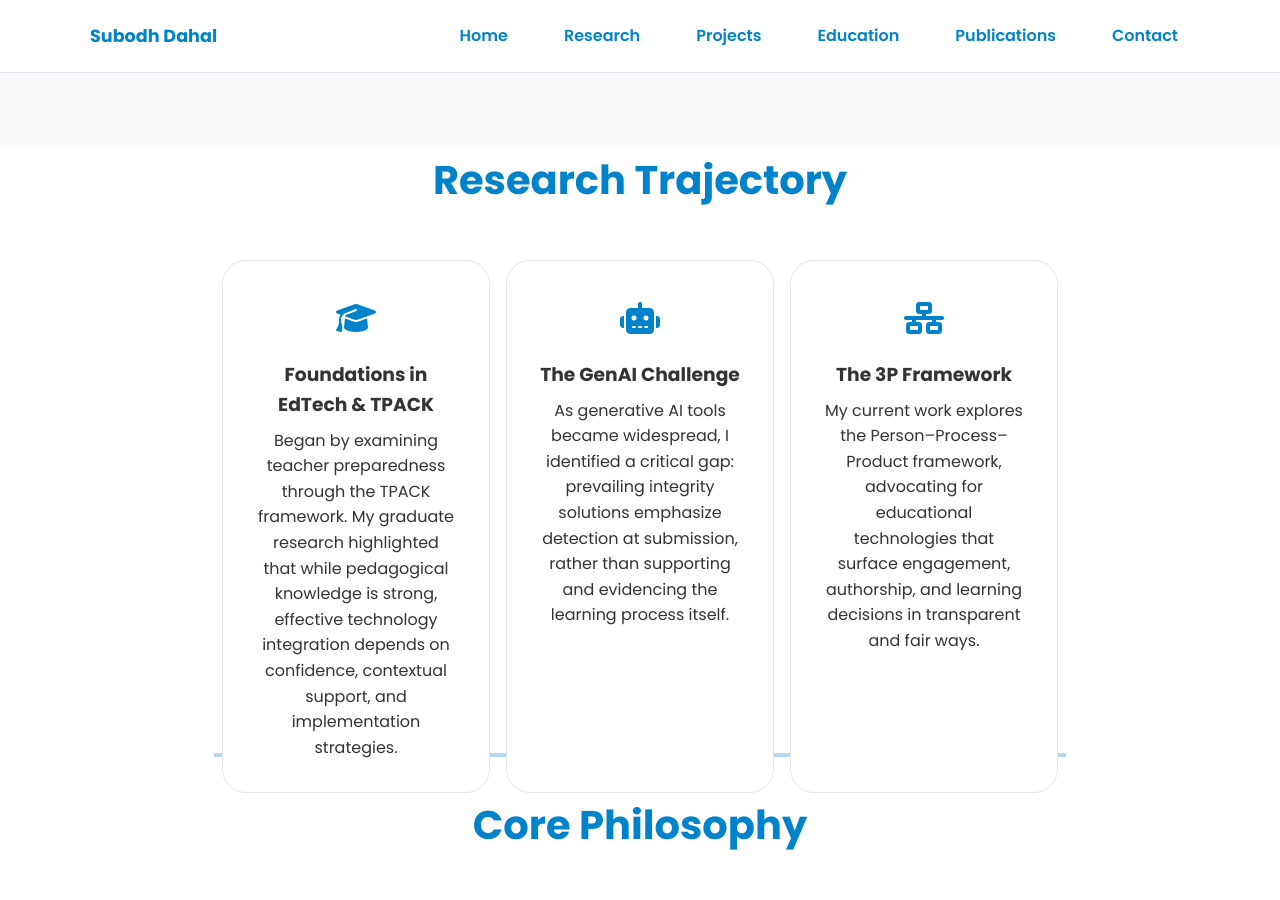
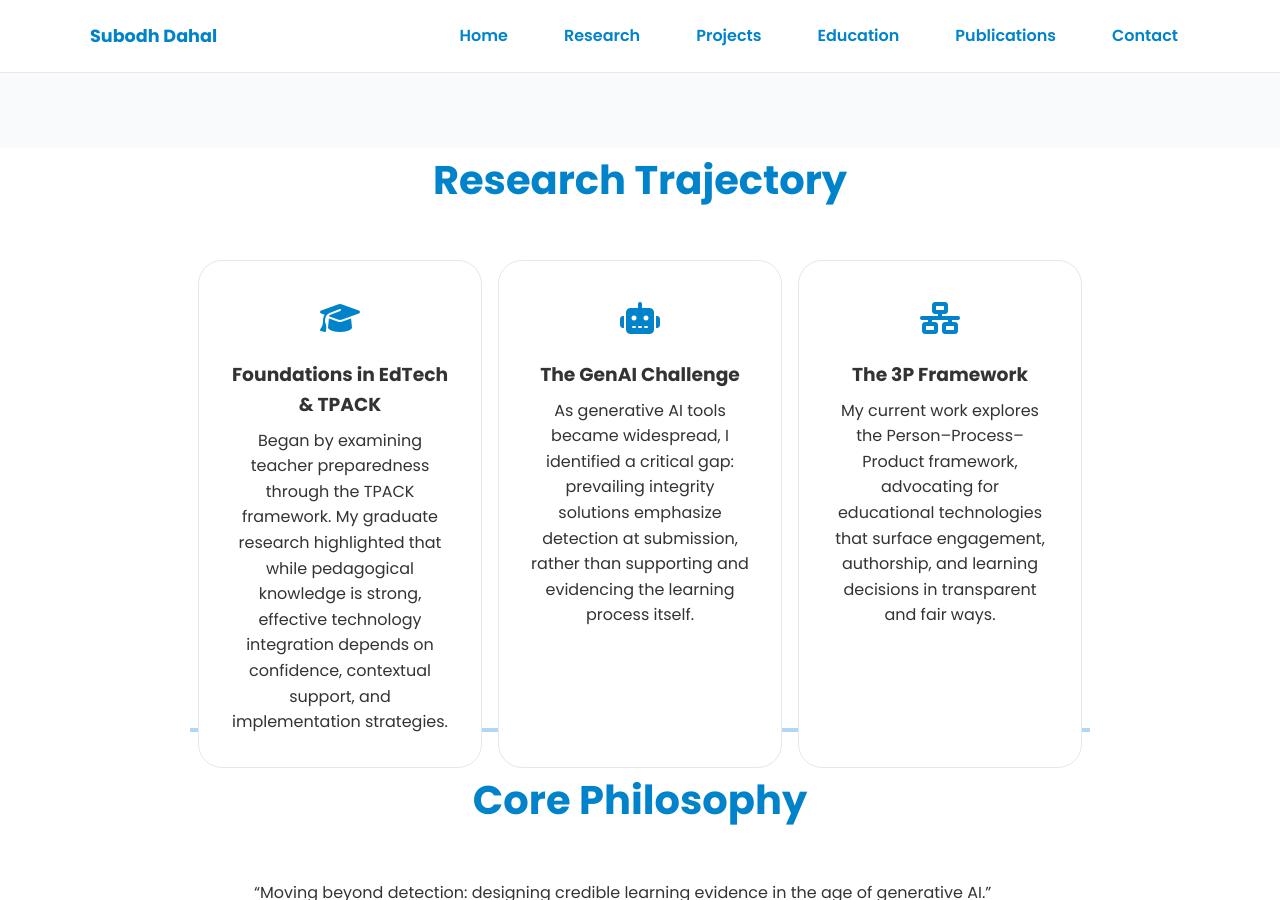
Before and after one commit to dahalsubodh/dahalsubodh.github.io, a Jekyll site: the page built from index.md, in a window 1280 px wide and 900 px high, scrolled down 488 px. Built offline with Jekyll 4.4.1, drawn with Linux system fonts in a browser that asks for light colours.

Commit message:
Update default.html

```diff
--- a/_layouts/default.html
+++ b/_layouts/default.html
@@ -7,34 +7,35 @@
 
   <!-- Custom CSS -->
   <link rel="stylesheet" href="{{ '/style.css' | relative_url }}">
+
   <!-- Google Fonts -->
-   <link href="https://fonts.googleapis.com/css2?family=Poppins:wght@300;400;600;700&display=swap" rel="stylesheet">
+  <link href="https://fonts.googleapis.com/css2?family=Poppins:wght@300;400;600;700&display=swap" rel="stylesheet">
 
   <!-- Font Awesome -->
   <link rel="stylesheet" href="https://cdnjs.cloudflare.com/ajax/libs/font-awesome/6.4.0/css/all.min.css">
 
   <!-- Favicon -->
-  <link rel="apple-touch-icon" sizes="180x180" href="/assets/apple-touch-icon.png">
-  <link rel="icon" type="image/png" sizes="32x32" href="/assets/favicon-32x32.png">
-  <link rel="icon" type="image/png" sizes="16x16" href="/assets/favicon-16x16.png">
+  <link rel="apple-touch-icon" sizes="180x180" href="{{ '/assets/apple-touch-icon.png' | relative_url }}">
+  <link rel="icon" type="image/png" sizes="32x32" href="{{ '/assets/favicon-32x32.png' | relative_url }}">
+  <link rel="icon" type="image/png" sizes="16x16" href="{{ '/assets/favicon-16x16.png' | relative_url }}">
 </head>
 
 <body>
 
-<!-- NAVIGATION (GLOBAL) -->
+  <!-- ================= NAVIGATION ================= -->
   {% include nav.html %}
 
-  <!-- HERO (HOMEPAGE ONLY) -->
+  <!-- ================= HERO (HOMEPAGE ONLY) ================= -->
   {% if page.url == "/" or page.url == "/index.html" %}
-  {% include hero.html %}
+    {% include hero.html %}
   {% endif %}
 
-  <!-- PAGE CONTENT -->
-   <main class="container">
+  <!-- ================= PAGE CONTENT ================= -->
+  <main>
     {{ content }}
   </main>
 
-  <!-- FOOTER -->
+  <!-- ================= FOOTER ================= -->
   {% include footer.html %}
 
   <!-- Scroll Animation -->
```
